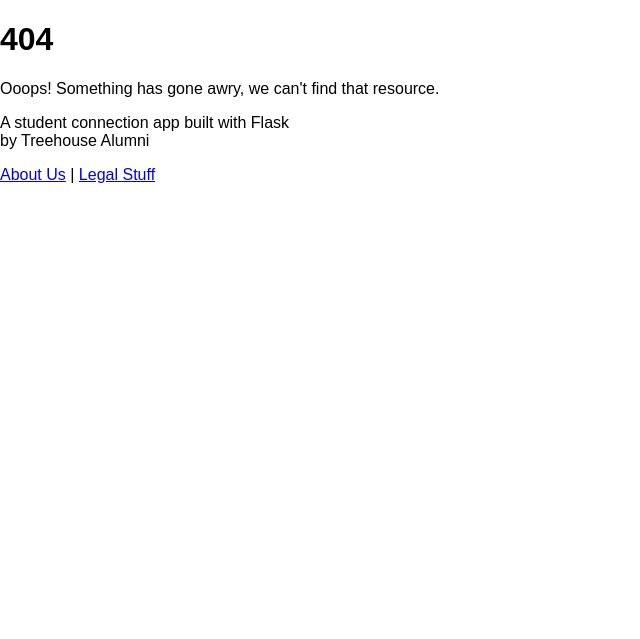
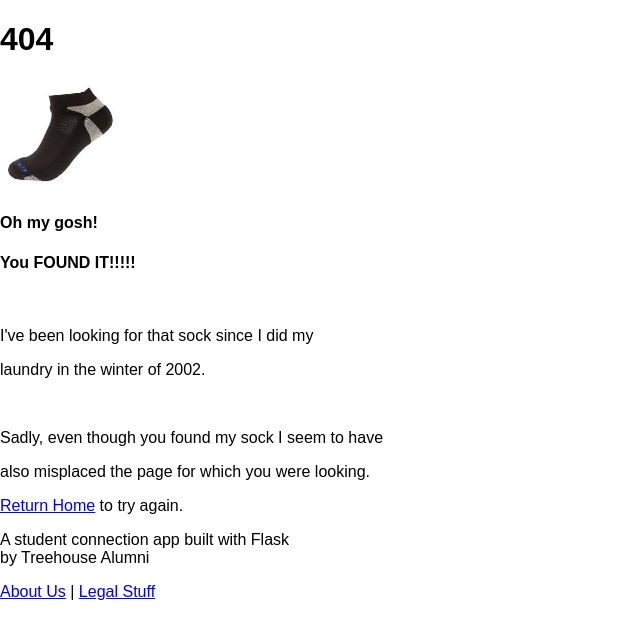
Before and after one commit to ZyzzyxTech/alumni, a Python web app: template templates/404.html in a window 1280 px wide. Shown: the part 98-737 px from the top of the page, without its empty margins (0-640 px from the left). Run offline with Jinja, Linux system fonts and the light colour scheme; the template is opened without the code that fills it, so the values that code supplies are empty; some libraries are stand-ins or nearby versions.

Commit message:
404 error page update

```diff
--- a/templates/404.html
+++ b/templates/404.html
@@ -3,5 +3,16 @@
 
 {% block content %}
 <h1>404</h1>
-<p>Ooops! Something has gone awry, we can't find that resource.</p>
+
+<img src="../static/img/oldSock.jpg" width="120">
+<h4>Oh my gosh!</h4>
+<h4>You FOUND IT!!!!!</h4>
+<br>
+<p>I've been looking for that sock since I did my</p>
+<p>laundry in the winter of 2002.</p>
+<br>
+<p>Sadly, even though you found my sock I seem to have</p>
+<p>also misplaced the page for which you were looking.</p>
+
+<p><a href="{{ url_for('index') }}" title="Return Home">Return Home</a> to try again.</p>
 {% endblock %}
--- a/templates/layout.html
+++ b/templates/layout.html
@@ -11,7 +11,7 @@
         <!--<link rel="stylesheet" href="/static/css/main.css">-->
 
         <!--[if lt IE 9]>
-            <script src="//html5shiv.googlecode.com/svn/trunk/html5.js"></script>
+            <script src="http://html5shiv.googlecode.com/svn/trunk/html5.js"></script>
             <script>window.html5 || document.write('<script src="/static/js/vendor/html5shiv.js"><\/script>')</script>
         <![endif]-->
     </head>
@@ -65,7 +65,7 @@
 
           <div class="main">
 
-            {% block content %}{% endblock %}
+              {% block content %}{% endblock %}
 
           </div>
 
@@ -80,9 +80,5 @@
           </div>
 
         </footer>
-
-        <script src="/static/js/vendor/disTime.min.js"></script>
-        <script src="/static/js/main.js"></script>
-
     </body>
 </html>
```
Also changed, not shown: static/img/oldSock.jpg (added).
